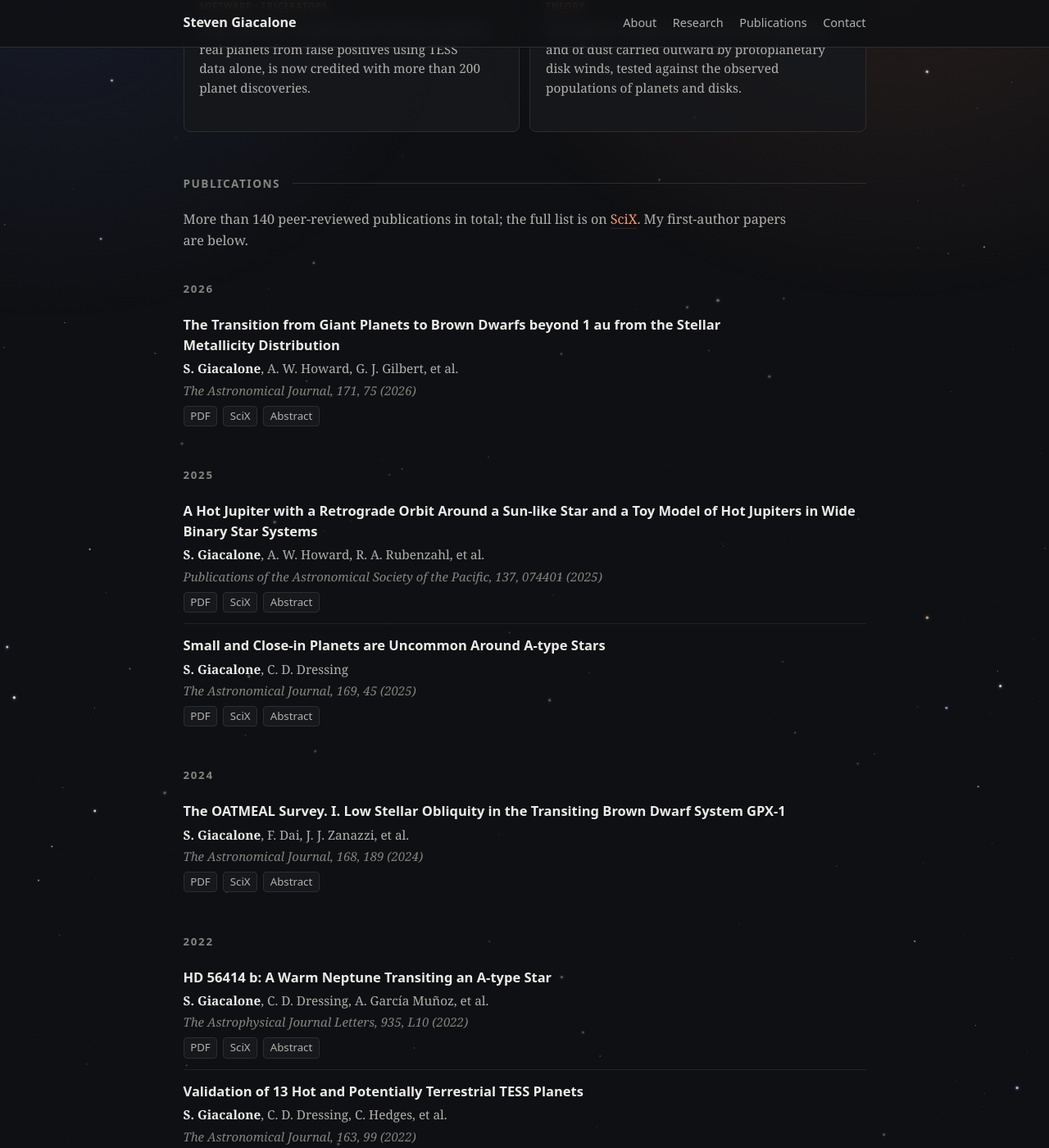
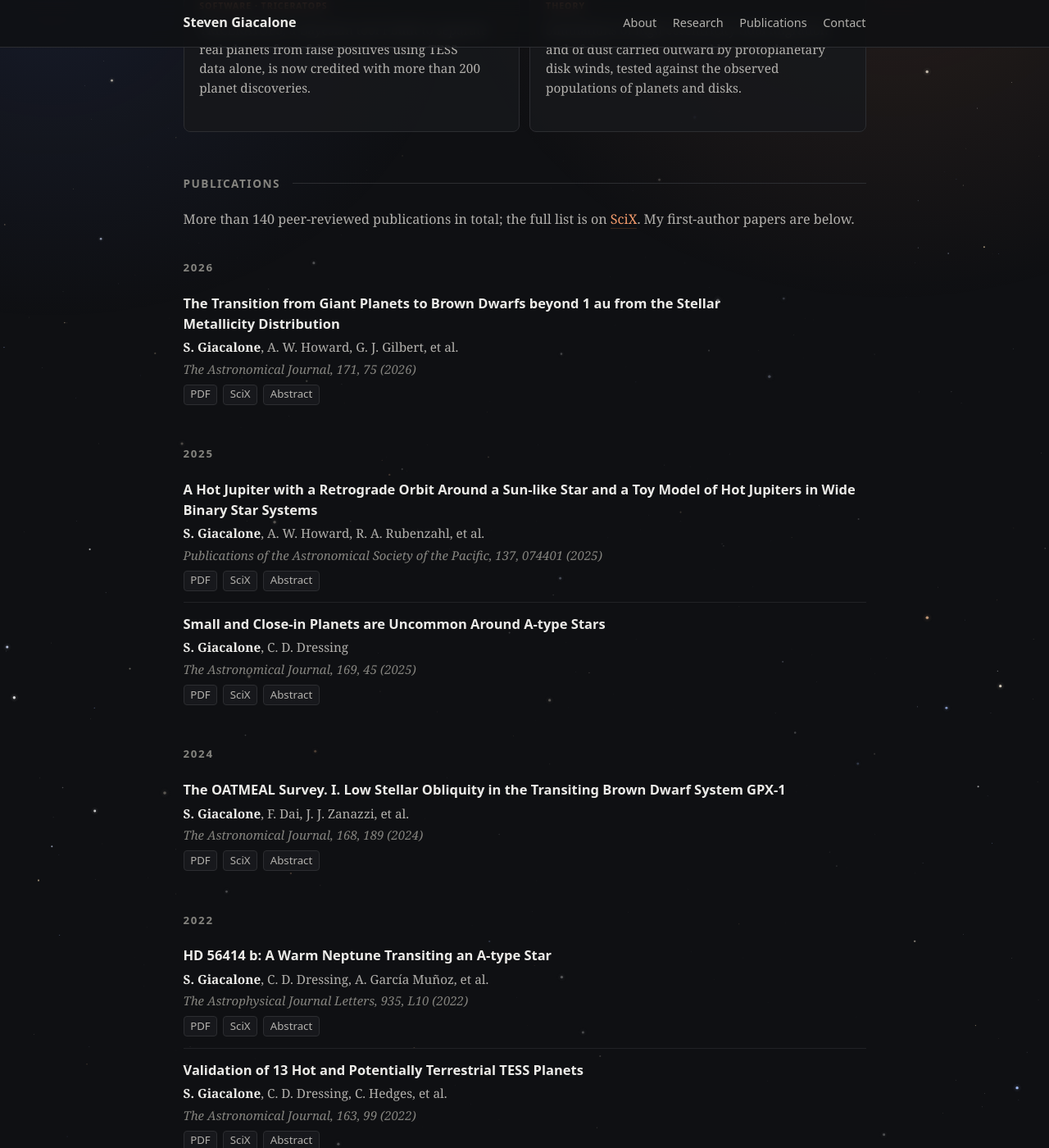
Before and after one commit to stevengiacalone/stevengiacalone.github.io, a Jekyll site: the page built from index.html, in a window 1280 px wide and 1400 px high, scrolled down 1308 px. Shown: the whole window at 82% size. Built offline with Jekyll 4.4.1, drawn with Linux system fonts in a browser that asks for light colours.

Commit message:
Update .section-note styles in site.css
Removed max-width property from .section-note class.

```diff
--- a/css/site.css
+++ b/css/site.css
@@ -116,7 +116,7 @@ a:focus-visible, summary:focus-visible {
   letter-spacing: 0.1em; text-transform: uppercase; color: var(--ink-faint);
   margin: 0 0 0.4rem;
 }
-.section-note { font-size: 0.95rem; color: var(--ink-soft); max-width: var(--prose); }
+.section-note { font-size: 0.95rem; color: var(--ink-soft); }
 .more { margin-top: 1rem; font-family: var(--sans); font-size: 0.88rem; }
 
 /* --- Landing: identity card --------------------------------------------- */
```
